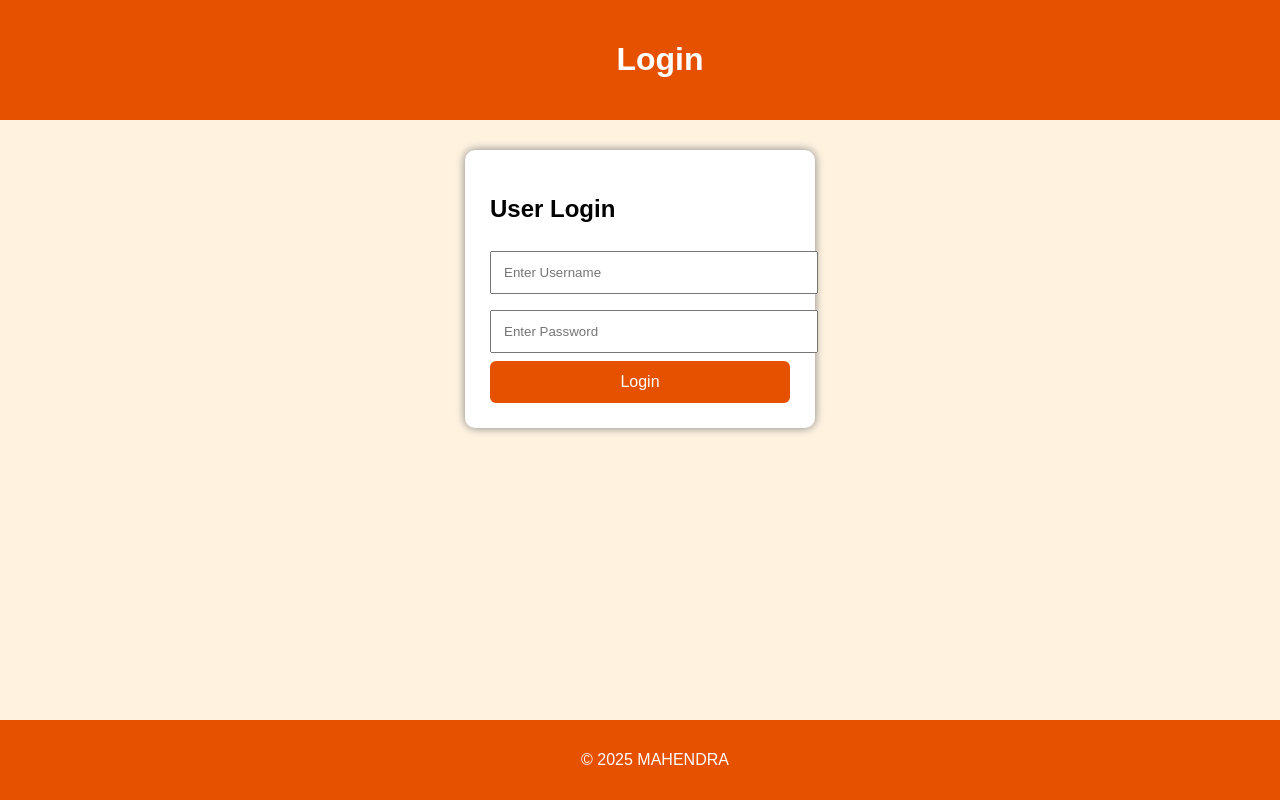
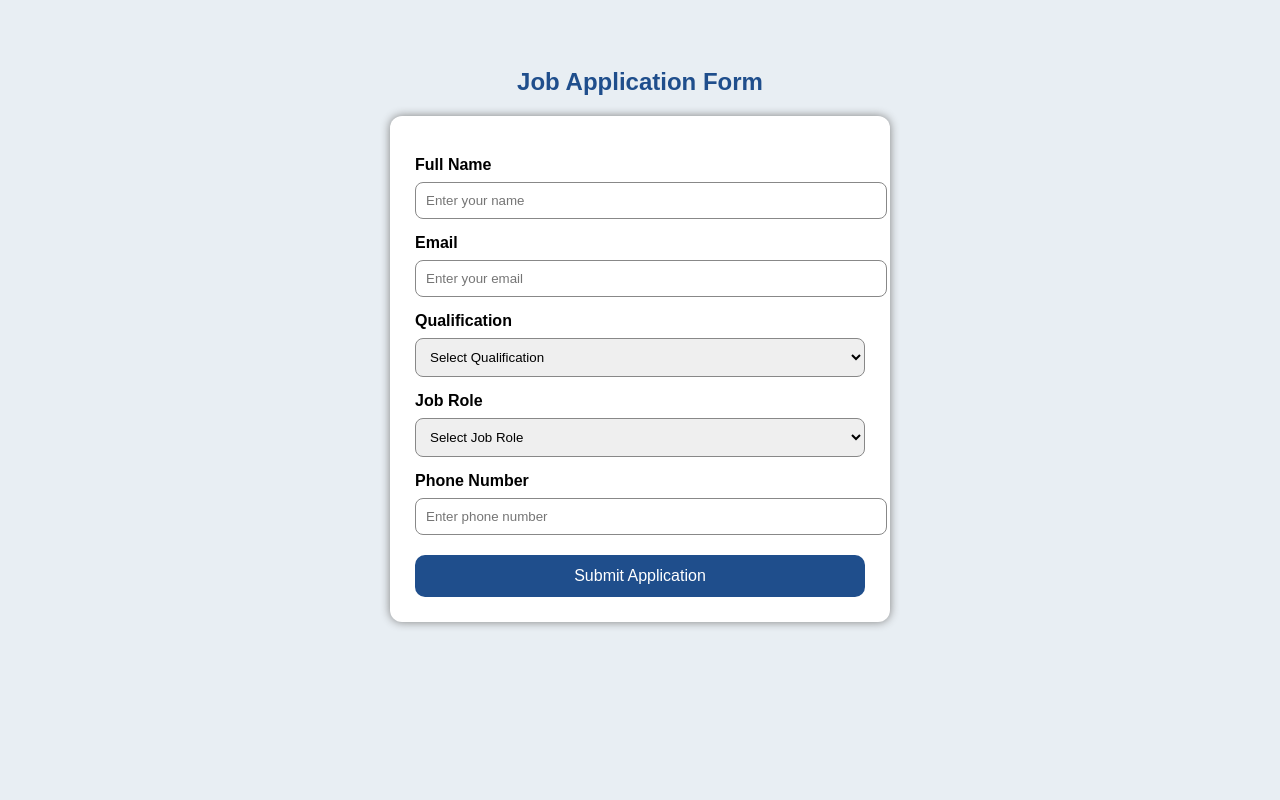
Before and after one commit to gokul440/backend, a plain HTML site: page login.html in a window 1280 px wide. Drawn offline with Linux system fonts and the light colour scheme.

Commit message:
Update login.html to job application form
Replaced login page with a job application form.

```diff
--- a/login.html
+++ b/login.html
@@ -1,90 +1,102 @@
 <!DOCTYPE html>
-<html lang="en">
+<html>
 <head>
-    <meta charset="UTF-8">
-    <meta name="viewport" content="width=device-width, initial-scale=1.0">
-    <title>Login Page</title>
-
+    <title>Simple Job Application Form</title>
     <style>
         body {
-            margin: 0;
-            padding: 0;
-            background-color: #fff3e0;
+            background: #e8eef3;
             font-family: Arial, sans-serif;
+            padding: 40px;
         }
 
-        header {
-            background-color: #e65100;
-            color: white;
+        h2 {
             text-align: center;
-            padding: 20px;
-            position: fixed;
-            top: 0;
-            width: 100%;
+            color: #1f4e8c;
         }
 
-        .login-box {
-            margin-top: 150px;
-            width: 300px;
-            background-color: white;
+        form {
+            max-width: 450px;
+            margin: auto;
+            background: white;
             padding: 25px;
-            border-radius: 10px;
+            border-radius: 12px;
             box-shadow: 0 0 10px gray;
-            margin-left: auto;
-            margin-right: auto;
         }
 
-        input {
+        label {
+            font-weight: bold;
+            margin-top: 15px;
+            display: block;
+        }
+
+        input, select {
             width: 100%;
-            padding: 12px;
-            margin: 8px 0;
+            padding: 10px;
+            margin-top: 8px;
+            border: 1px solid #888;
+            border-radius: 8px;
         }
 
         button {
             width: 100%;
             padding: 12px;
-            background-color: #e65100;
+            margin-top: 20px;
+            font-size: 16px;
+            background-color: #1f4e8c;
             color: white;
             border: none;
-            font-size: 16px;
+            border-radius: 10px;
             cursor: pointer;
-            border-radius: 6px;
         }
 
         button:hover {
-            background-color: #bf360c;
-        }
-
-        footer {
-            background-color: #e65100;
-            color: white;
-            text-align: center;
-            padding: 15px;
-            position: fixed;
-            bottom: 0;
-            width: 100%;
+            background-color: #163b66;
         }
     </style>
+</head>
 
-</head>
 <body>
 
-    <header>
-        <h1>Login</h1>
-    </header>
+    <h2>Job Application Form</h2>
 
-    <div class="login-box">
-        <h2>User Login</h2>
-        <form>
-            <input type="text" placeholder="Enter Username" required>
-            <input type="password" placeholder="Enter Password" required>
-            <button type="submit">Login</button>
-        </form>
-    </div>
+    <form>
 
-    <footer>
-        <p>© 2025 MAHENDRA </p>
-    </footer>
+        <!-- 1. Name -->
+        <label>Full Name</label>
+        <input type="text" placeholder="Enter your name" required>
+
+        <!-- 2. Email -->
+        <label>Email</label>
+        <input type="email" placeholder="Enter your email" required>
+
+        <!-- 3. Qualification -->
+        <label>Qualification</label>
+        <select required>
+            <option>Select Qualification</option>
+            <option>Bachelor's Degree</option>
+            <option>Master's Degree</option>
+            <option>Diploma</option>
+            <option>PhD</option>
+            <option>Other</option>
+        </select>
+
+        <!-- 4. Job Applying For -->
+        <label>Job Role</label>
+        <select required>
+            <option>Select Job Role</option>
+            <option>Software Developer</option>
+            <option>Data Analyst</option>
+            <option>Tester</option>
+            <option>UI/UX Designer</option>
+            <option>HR Executive</option>
+        </select>
+
+        <!-- 5. Phone -->
+        <label>Phone Number</label>
+        <input type="tel" placeholder="Enter phone number" required>
+
+        <button type="submit">Submit Application</button>
+    </form>
 
 </body>
 </html>
```
